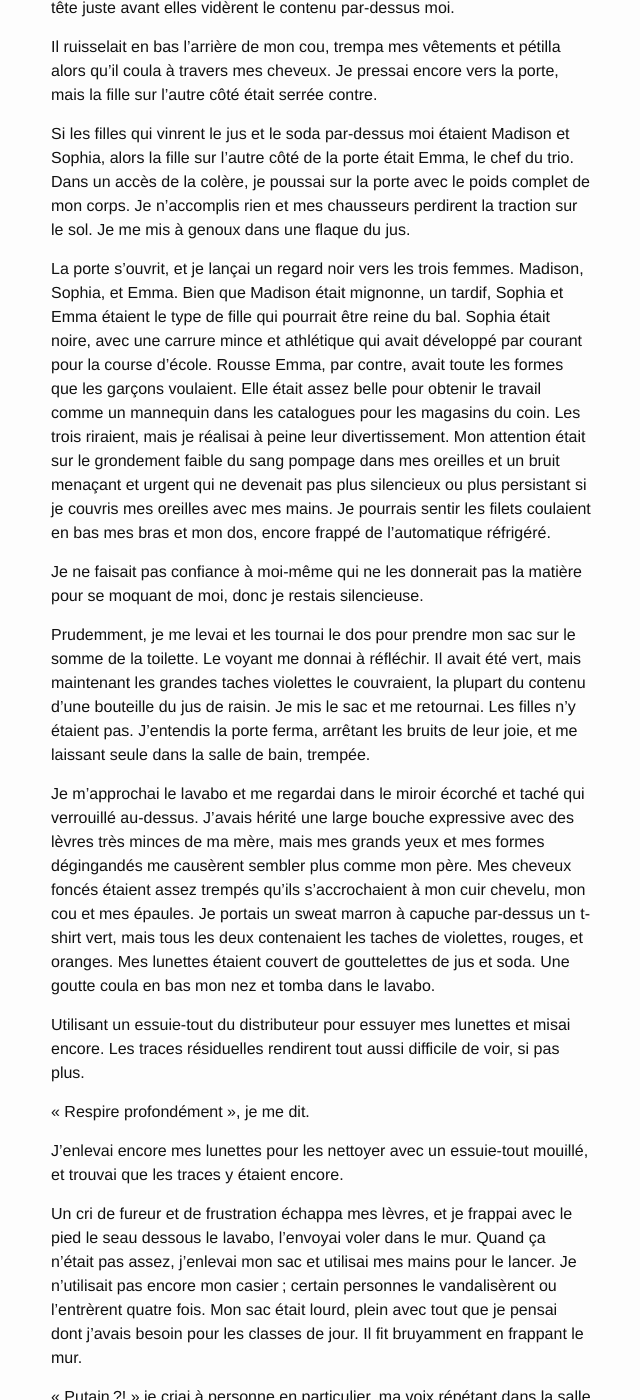
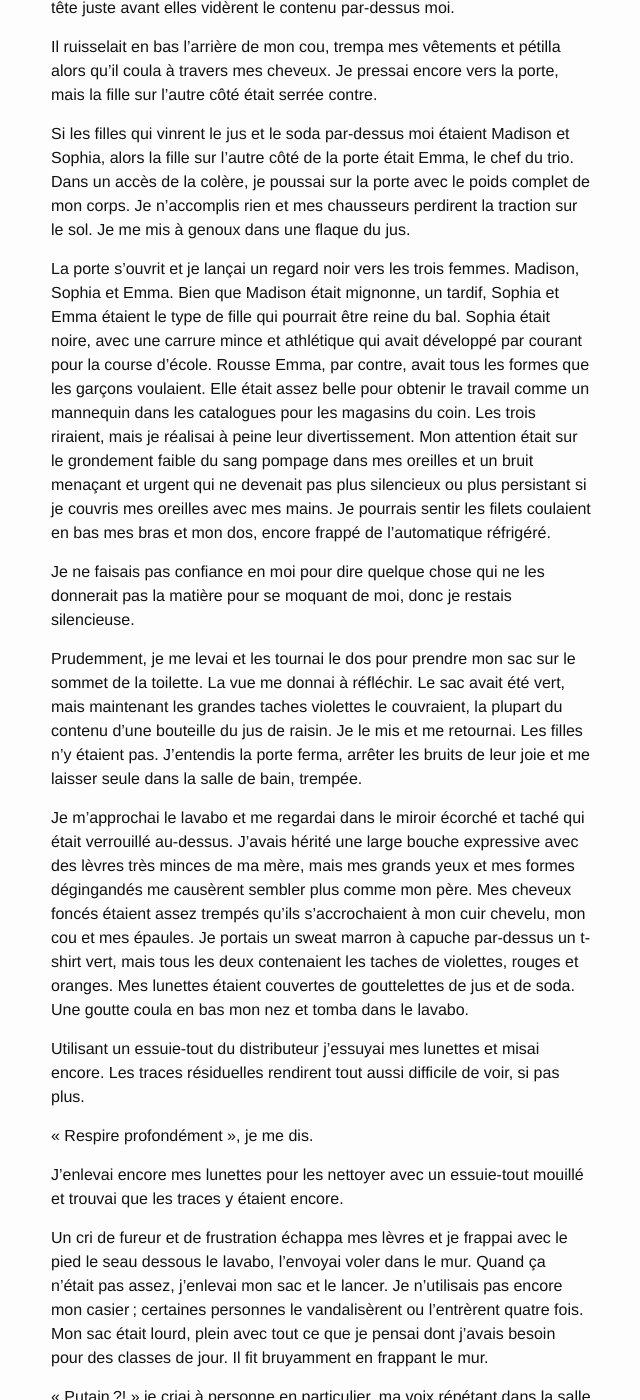
Before and after one commit to parahumains/parahumains.github.io, a Jekyll site: the page built from _posts/gestation/2017-03-27-gestation-01.md, in a window 1280 px wide and 1400 px high, scrolled down 3062 px. Shown: the whole window, without its empty margins (319-959 px from the left). Built offline with Jekyll 4.4.1, drawn with Linux system fonts in a browser that asks for light colours; some of the changed text lies outside the part shown.

Commit message:
Edit through 188

```diff
--- a/_posts/gestation/2017-03-27-gestation-01.md
+++ b/_posts/gestation/2017-03-27-gestation-01.md
@@ -120,74 +120,74 @@ Dans un accès de la colère, je poussai sur la porte avec le poids complet de m
 Je n'accomplis rien et mes chausseurs perdirent la traction sur le sol.
 Je me mis à genoux dans une flaque du jus.
 
-La porte s'ouvrit, et je lançai un regard noir vers les trois femmes.
-Madison, Sophia, et Emma.
+La porte s'ouvrit et je lançai un regard noir vers les trois femmes.
+Madison, Sophia et Emma.
 Bien que Madison était mignonne, un tardif, Sophia et Emma étaient le type de fille qui pourrait être reine du bal.
 Sophia était noire, avec une carrure mince et athlétique qui avait développé par courant pour la course d'école.
-Rousse Emma, par contre, avait toute les formes que les garçons voulaient.
+Rousse Emma, par contre, avait tous les formes que les garçons voulaient.
 Elle était assez belle pour obtenir le travail comme un mannequin dans les catalogues pour les magasins du coin.
 Les trois riraient, mais je réalisai à peine leur divertissement.
 Mon attention était sur le grondement faible du sang pompage dans mes oreilles et un bruit menaçant et urgent qui ne devenait pas plus silencieux ou plus persistant si je couvris mes oreilles avec mes mains.
 Je pourrais sentir les filets coulaient en bas mes bras et mon dos, encore frappé de l'automatique réfrigéré.
 
-Je ne faisait pas confiance à moi-même qui ne les donnerait pas la matière pour se moquant de moi, donc je restais silencieuse.
+Je ne faisais pas confiance en moi pour dire quelque chose qui ne les donnerait pas la matière pour se moquant de moi, donc je restais silencieuse.
 
-Prudemment, je me levai et les tournai le dos pour prendre mon sac sur le somme de la toilette.
-Le voyant me donnai à réfléchir.
-Il avait été vert, mais maintenant les grandes taches violettes le couvraient, la plupart du contenu d'une bouteille du jus de raisin.
-Je mis le sac et me retournai.
+Prudemment, je me levai et les tournai le dos pour prendre mon sac sur le sommet de la toilette.
+La vue me donnai à réfléchir.
+Le sac avait été vert, mais maintenant les grandes taches violettes le couvraient, la plupart du contenu d'une bouteille du jus de raisin.
+Je le mis et me retournai.
 Les filles n'y étaient pas.
-J’entendis la porte ferma, arrêtant les bruits de leur joie, et me laissant seule dans la salle de bain, trempée.
+J’entendis la porte ferma, arrêter les bruits de leur joie et me laisser seule dans la salle de bain, trempée.
 
-Je m'approchai le lavabo et me regardai dans le miroir écorché et taché qui verrouillé au-dessus.
+Je m'approchai le lavabo et me regardai dans le miroir écorché et taché qui était verrouillé au-dessus.
 J'avais hérité une large bouche expressive avec des lèvres très minces de ma mère, mais mes grands yeux et mes formes dégingandés me causèrent sembler plus comme mon père.
 Mes cheveux foncés étaient assez trempés qu'ils s'accrochaient à mon cuir chevelu, mon cou et mes épaules.
-Je portais un sweat marron à capuche par-dessus un t-shirt vert, mais tous les deux contenaient les taches de violettes, rouges, et oranges.
-Mes lunettes étaient couvert de gouttelettes de jus et soda.
+Je portais un sweat marron à capuche par-dessus un t-shirt vert, mais tous les deux contenaient les taches de violettes, rouges et oranges.
+Mes lunettes étaient couvertes de gouttelettes de jus et de soda.
 Une goutte coula en bas mon nez et tomba dans le lavabo.
 
-Utilisant un essuie-tout du distributeur pour essuyer mes lunettes et misai encore.
+Utilisant un essuie-tout du distributeur j'essuyai mes lunettes et misai encore.
 Les traces résiduelles rendirent tout aussi difficile de voir, si pas plus.
 
-« Respire profondément », je me dit.
+« Respire profondément », je me dis.
 
-J'enlevai encore mes lunettes pour les nettoyer avec un essuie-tout mouillé, et trouvai que les traces y étaient encore.
+J'enlevai encore mes lunettes pour les nettoyer avec un essuie-tout mouillé et trouvai que les traces y étaient encore.
 
-Un cri de fureur et de frustration échappa mes lèvres, et je frappai avec le pied le seau dessous le lavabo, l'envoyai voler dans le mur.
-Quand ça n'était pas assez, j'enlevai mon sac et utilisai mes mains pour le lancer.
-Je n'utilisait pas encore mon casier ; certain personnes le vandalisèrent ou l'entrèrent quatre fois.
-Mon sac était lourd, plein avec tout que je pensai dont j'avais besoin pour les classes de jour.
+Un cri de fureur et de frustration échappa mes lèvres et je frappai avec le pied le seau dessous le lavabo, l'envoyai voler dans le mur.
+Quand ça n'était pas assez, j'enlevai mon sac et le lancer.
+Je n'utilisais pas encore mon casier ; certaines personnes le vandalisèrent ou l'entrèrent quatre fois.
+Mon sac était lourd, plein avec tout ce que je pensai dont j'avais besoin pour des classes de jour.
 Il fit bruyamment en frappant le mur.
 
 « Putain ?! » je criai à personne en particulier, ma voix répétant dans la salle de bain.
 Il y avait des larmes dans les coins de mes yeux.
 
-« Que devrais-je faire ?! »
+« Je dois faire quoi ?! »
 Je voulais frapper quelque chose, casser quelque chose.
 Riposter contre l'injustice du monde.
 Je frappai presque le miroir, mais je me retins.
-Cela était tel une petite chose que je pensais que je m'amoindrirait, plutôt de passant ma frustration.
+Cela était tel une petite chose que je pensais que je m'amoindrirais, plutôt de passant ma frustration.
 
-J’endurais cette traitement depuis le premier jour de lycée, il y a un an et demi.
+J’endurais ce traitement depuis le premier jour de lycée, il y a un an et demi.
 La salle de bain avait été la chose la plus proche que je pourrais trouver pour le refuge.
-Elle était seule et peu digne, mais elle a été une place ou je pourrais trouver de la paix, une place ou je pourrais se cacher de la trio.
-Maintenant je n'avais pas même ça.
+Elle était seule et peu digne, mais elle avait été un endroit ou je pourrais trouver de la paix, un lieu ou je pourrais me cacher de la trio.
+Je n'avais même plus ça.
 
-Je ne savais pas qu'est-ce que je devrais faire pour mes classes dans l'après-midi.
-Mon projet d'art était à échéance, et je ne pourrais pas aller à la classe comme ça.
-Sophia serait là, et je ne pourrait pas tolérer son sourire suffisant quand j'avais l'air comme j'avais essayé teindre touts mes vêtements.
+Je ne savais pas ce que j'allais faire pour mes cours l'après-midi.
+Mon projet d'art était à échéance et je ne pourrais pas aller à la classe comme ça.
+Sophia serait là, et je ne pourrais pas tolérer son sourire suffisant quand j'avais l'air comme j'avais essayé teindre tous mes vêtements.
 
-En plus, je viens jeter mon sac dans le mur, et je doutais que mon projet était en un seul morceau.
+De plus, je viens jeter mon sac dans le mur et je doutais que mon projet était encore en un seul morceau.
 
 Le bourdonnement au bord de ma conscience devenait pire.
-Mes mains tremblais quand je se penchai et tins le bord du lavabo, laissai sortir un long soufflement lent, et tombai mes défenses.
+Mes mains tremblaient quand je me penchai et tins le bord du lavabo, laissai sortir un long soufflement lent et tombai mes défenses.
 Depuis trois mois je me retenais.
 En ce moment?
 Je ne me sentais pas concerné.
 
-Je fermai mes yeux et sentis le bourdonnement se cristallisai dans les informations concrètes.
+Je fermai mes yeux et sentis le bourdonnement se cristallisa dans des informations concrètes.
 Aussi nombreux comme les étoiles dans la ciel de la nuit, les petites explosions des données intriquées remplirent la place autour de moi.
-Je pourrais se concentrer sur chaque, choisissais les détails.
+Je pourrais me concentrer sur chaque, choisissais les détails.
 Les grappes des données volaient vers moi depuis j'avais été glicé dans le visage.
 Ils réagissaient à mes idées et émotions subconscients, autant un reflet de ma frustration, ma colère, mon *haine* pour les trois filles que mon cœur et mes mains tremblants étaient.
 Je les faisais arrêter ou les dirigeais presque sans de la réflexion, de la même façon que je pourrais lever un bras ou remuer un doigt.
```
